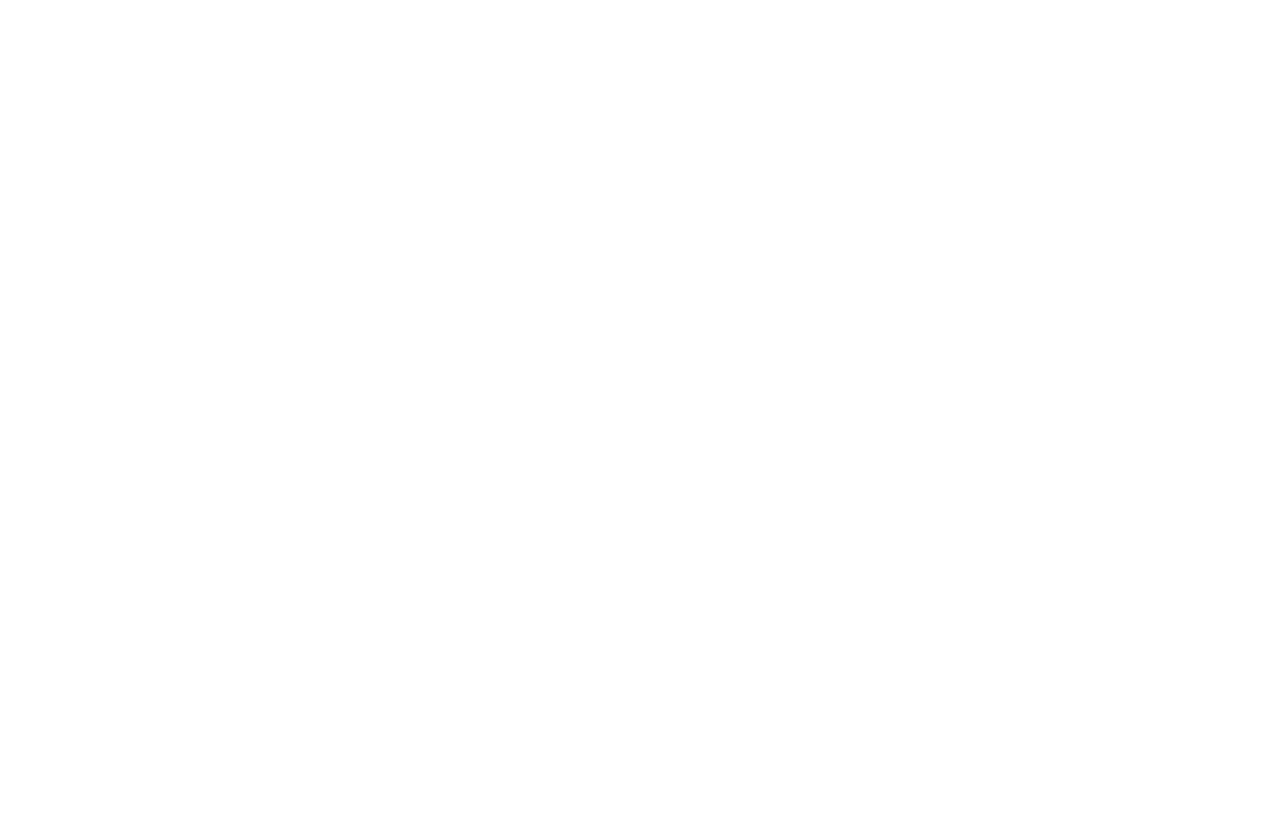
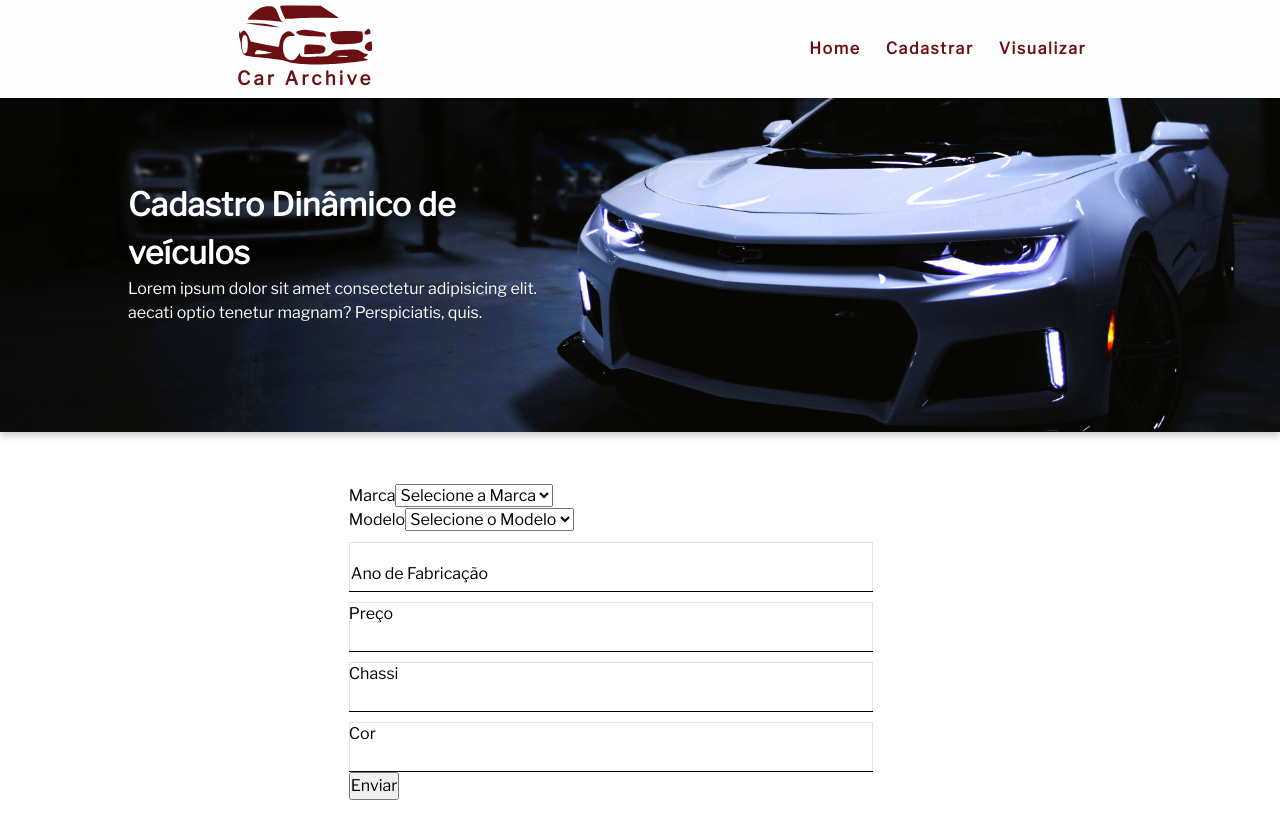
Before and after one commit to Lmsilvano/logikee_cadastrodecarros_fullstack, a React (Vite) app in the folder frontend/autoarchive/: page /Cadastrar in a window 1280 px wide. Before the commit this address had no page. Shown: the top 838 px of the page. Before the commit the page ends 800 px from the top, so only its background shows below. Built offline with nearby package versions, Linux system fonts and the light colour scheme.

Commit message:
Incrementos na feature

```diff
--- a/frontend/autoarchive/package.json
+++ b/frontend/autoarchive/package.json
@@ -10,10 +10,12 @@
     "preview": "vite preview"
   },
   "dependencies": {
+    "formik": "^2.4.5",
     "react": "^18.2.0",
     "react-dom": "^18.2.0",
     "react-router-dom": "^6.16.0",
-    "styled-components": "^6.0.8"
+    "styled-components": "^6.0.8",
+    "yup": "^1.3.2"
   },
   "devDependencies": {
     "@types/react": "^18.2.15",
--- /dev/null
+++ b/frontend/autoarchive/src/components/forms/registration/FormContainer.style.tsx
@@ -0,0 +1,108 @@
+import styled from "styled-components";
+export const StyledPFormError = styled.p`
+  background: #ff0000ad;
+  color: white;
+  font-weight: 400;
+  margin: 5px auto;
+  text-align: center;
+  width: 100%;
+  border-radius: 5px;
+  transition: 700ms;
+  box-shadow: rgb(0 0 0 / 25%) 0px 2px 7px;
+`;
+
+export const StyledFormContainer = styled.div`
+  margin-top: 20px;
+  width: 65%;
+  height: 100vh;
+
+  form {
+    width: 100%;
+    height: auto;
+    gap: 10px;
+    .secondRow,
+    .fifthRow {
+      margin-top: 10px;
+      display: flex;
+      align-content: center;
+      justify-content: space-between;
+      align-items: flex-start;
+      width: 90%;
+      height: 65px;
+      div {
+        width: 45%;
+        margin-top: 0;
+      }
+      .flexError {
+        margin-top: 0;
+        width: 45%;
+        flex-direction: column;
+        height: auto;
+        div {
+          margin-top: 0 !important;
+          width: auto !important ;
+        }
+      }
+    }
+    div {
+      width: 90%;
+      height: auto;
+      div {
+        margin-top: 10px;
+        position: relative;
+        height: 50px;
+        overflow: hidden;
+        width: 100%;
+      }
+
+      div input {
+        width: 100%;
+        height: 100%;
+        color: #595f6e !important;
+        padding-top: 20px;
+        border: none;
+        outline: none;
+        border: 1px solid rgba(0, 0, 0, 0.1);
+        box-shadow: rgb(0 0 0 / 35%) 0px 4px 12px;
+      }
+
+      div label {
+        position: absolute;
+        bottom: 0px;
+        left: 0%;
+        width: 100%;
+        height: 100%;
+        pointer-events: none;
+        border-bottom: 1px solid black;
+      }
+      div label::after {
+        content: "";
+        position: absolute;
+        left: 0px;
+        bottom: -1px;
+        height: 100%;
+        width: 100%;
+        border-bottom: 3px solid #5fa8d3;
+        transform: translateX(-102%);
+        transition: transform 0.3s ease;
+      }
+      div span {
+        position: absolute;
+        bottom: 5px;
+        left: 2px;
+        transition: all 0.3s ease;
+      }
+
+      div input:focus + label span,
+      div input:valid + label span {
+        transform: translateY(-125%);
+        font-size: 14px;
+        color: #5fa8d3;
+      }
+      div input:focus + label:after,
+      div input:valid + label::after {
+        transform: translateX(0%);
+      }
+    }
+  }
+`;
--- /dev/null
+++ b/frontend/autoarchive/src/components/forms/registration/index.tsx
@@ -0,0 +1,175 @@
+import React, { useState, useEffect } from "react";
+import { Formik, Form, Field, ErrorMessage } from "formik";
+import * as Yup from "yup";
+import { StyledFormContainer } from "./FormContainer.style";
+import { formatCurrency } from "../../../utils/masks.js";
+interface MarcaModel {
+  marca: string;
+  modelos: string[];
+}
+
+const fetchCarData = async (): Promise<MarcaModel[]> => {
+  return [
+    { marca: "Ford", modelos: ["Fiesta", "Focus", "Mustang"] },
+    { marca: "Toyota", modelos: ["Camry", "Corolla", "Rav4"] },
+  ];
+};
+
+//
+
+const dataAtual = new Date();
+const anoAtual = dataAtual.getFullYear();
+
+const schema = Yup.object().shape({
+  marca: Yup.string().required("Campo obrigatório"),
+  modelo: Yup.string().required("Campo obrigatório"),
+  anoFabricacao: Yup.number()
+    .required("Campo obrigatório")
+    .min(1900, "Ano inválido")
+    .max(anoAtual + 1, "Ano Inválido"),
+  preco: Yup.string().required("Campo obrigatório"),
+  chassi: Yup.string()
+    .matches(
+      /^(?=.*[a-zA-Z])(?=.*\d)[a-zA-Z0-9]{6}$/,
+      "Deve conter exatamente 6 caracteres alfanuméricos"
+    )
+    .required("Campo obrigatório"),
+
+  cor: Yup.string().required("Campo obrigatório"),
+});
+
+const CarForm: React.FC = () => {
+  const [marcas, setMarcas] = useState<MarcaModel[]>([]);
+  const [modelos, setModelos] = useState<string[]>([]);
+  useEffect(() => {
+    const fetchData = async () => {
+      const data = await fetchCarData(); //
+      setMarcas(data);
+    };
+
+    fetchData();
+  }, []);
+
+  const handleMarcaChange = (e: React.ChangeEvent<HTMLSelectElement>) => {
+    const selectedMarca = e.target.value;
+    const selectedModelos =
+      marcas.find((marca) => marca.marca === selectedMarca)?.modelos || [];
+    setModelos(selectedModelos);
+  };
+
+  return (
+    <StyledFormContainer>
+      <Formik
+        initialValues={{
+          marca: "",
+          modelo: "",
+          anoFabricacao: "",
+          preco: "",
+          chassi: "",
+          cor: "",
+        }}
+        validationSchema={schema}
+        onSubmit={(values) => {
+          //
+          console.log(values);
+        }}
+      >
+        {({ handleChange, values }) => (
+          <Form>
+            <div>
+              <label htmlFor="marca">Marca</label>
+              <Field
+                as="select"
+                id="marca"
+                name="marca"
+                onChange={(e: React.ChangeEvent<HTMLSelectElement>) => {
+                  handleChange(e);
+                  handleMarcaChange(e);
+                }}
+              >
+                <option value="" label="Selecione a Marca" />
+                {marcas.map((marca) => (
+                  <option
+                    key={marca.marca}
+                    value={marca.marca}
+                    label={marca.marca}
+                  />
+                ))}
+              </Field>
+              <ErrorMessage name="marca" component="div" className="error" />
+            </div>
+
+            <div>
+              <label htmlFor="modelo">Modelo</label>
+              <Field
+                as="select"
+                id="modelo"
+                name="modelo"
+                onChange={handleChange}
+              >
+                <option value="" label="Selecione o Modelo" />
+                {modelos.map((modelo: string) => (
+                  <option key={modelo} value={modelo} label={modelo} />
+                ))}
+              </Field>
+              <ErrorMessage name="modelo" component="div" className="error" />
+            </div>
+
+            <div>
+              <div>
+                <Field
+                  type="text"
+                  id="anoFabricacao"
+                  name="anoFabricacao"
+                  autoComplete="off"
+                  required
+                />
+                <label htmlFor="anoFabricacao">
+                  <span>Ano de Fabricação</span>
+                </label>
+              </div>
+              <ErrorMessage
+                name="anoFabricacao"
+                component="div"
+                className="flexError"
+              />
+              <div>
+                <label htmlFor="preco">Preço</label>
+                <Field
+                  type="text"
+                  id="preco"
+                  name="preco"
+                  value={formatCurrency(values.preco)}
+                  onChange={(e: React.ChangeEvent<HTMLInputElement>) => {
+                    const formattedValue = formatCurrency(e.target.value);
+                    handleChange({
+                      target: {
+                        name: "preco",
+                        value: formattedValue,
+                      },
+                    } as React.ChangeEvent<HTMLInputElement>);
+                  }}
+                />
+              </div>
+              <ErrorMessage name="preco" component="div" className="error" />
+              <div>
+                <label htmlFor="chassi">Chassi</label>
+                <Field type="text" id="chassi" name="chassi" />
+              </div>
+              <ErrorMessage name="chassi" component="div" className="error" />
+              <div>
+                <label htmlFor="cor">Cor</label>
+                <Field type="text" id="cor" name="cor" />
+              </div>
+              <ErrorMessage name="cor" component="div" className="error" />
+            </div>
+
+            <button type="submit">Enviar</button>
+          </Form>
+        )}
+      </Formik>
+    </StyledFormContainer>
+  );
+};
+
+export default CarForm;
--- a/frontend/autoarchive/src/components/header/Header.style.tsx
+++ b/frontend/autoarchive/src/components/header/Header.style.tsx
@@ -10,4 +10,5 @@
   justify-content: space-around;
   align-items: center;
   position: fixed;
+  z-index: 999;
 `;
--- /dev/null
+++ b/frontend/autoarchive/src/pages/RegistrationPage.tsx
@@ -0,0 +1,13 @@
+//import axios from 'axios';
+//import { useEffect, useState } from "react";
+import CarForm from "../components/forms/registration";
+import Layout from "../layout/Layout";
+function HomePage() {
+  return (
+    <Layout>
+      <CarForm />
+    </Layout>
+  );
+}
+
+export default HomePage;
--- /dev/null
+++ b/frontend/autoarchive/src/utils/masks.ts
@@ -0,0 +1,13 @@
+export const formatCurrency = (value: string): string => {
+  if (!value || Number.isNaN(value) ) return "";
+
+  const numericValue = value.replace(/\D/g, '');
+  const limitedValue = Math.min(parseInt(numericValue, 10), 99999999).toString();
+  const intValue = limitedValue.slice(0, -2) || '0';
+  const decimalValue = limitedValue.slice(-2);
+  const paddedIntValue = intValue.padStart(1, '0').replace(/^0+/, '');
+  const formattedValue = `${paddedIntValue},${decimalValue}`;
+
+
+  return formattedValue.replace(/(\d)(?=(\d{3})+(?!\d))/g, '$1.');
+};
```
Also changed, not shown: frontend/autoarchive/src/routes/routes.tsx (+14 -12 lines), 1 other file (tests, documents, lock files or other folders).
